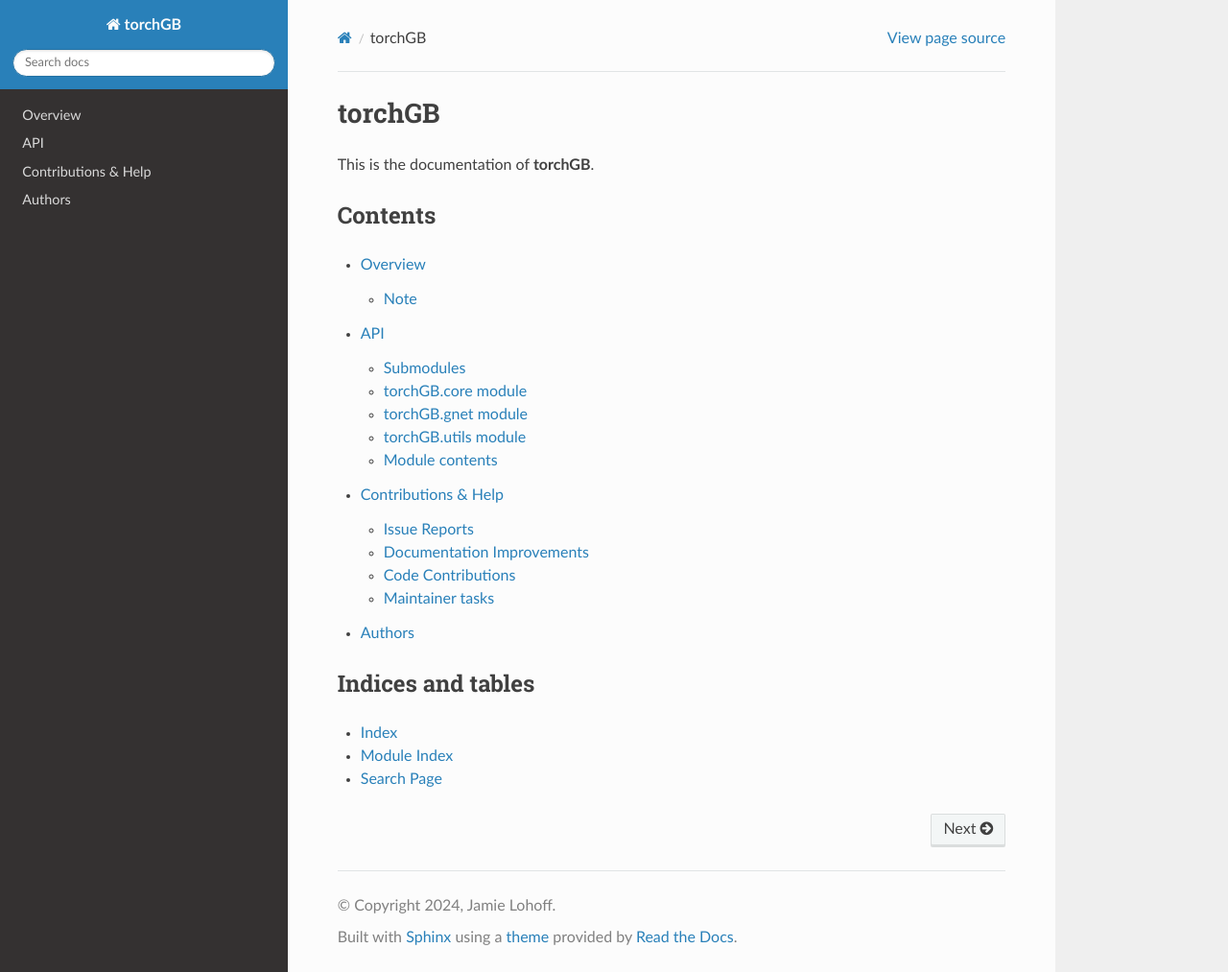
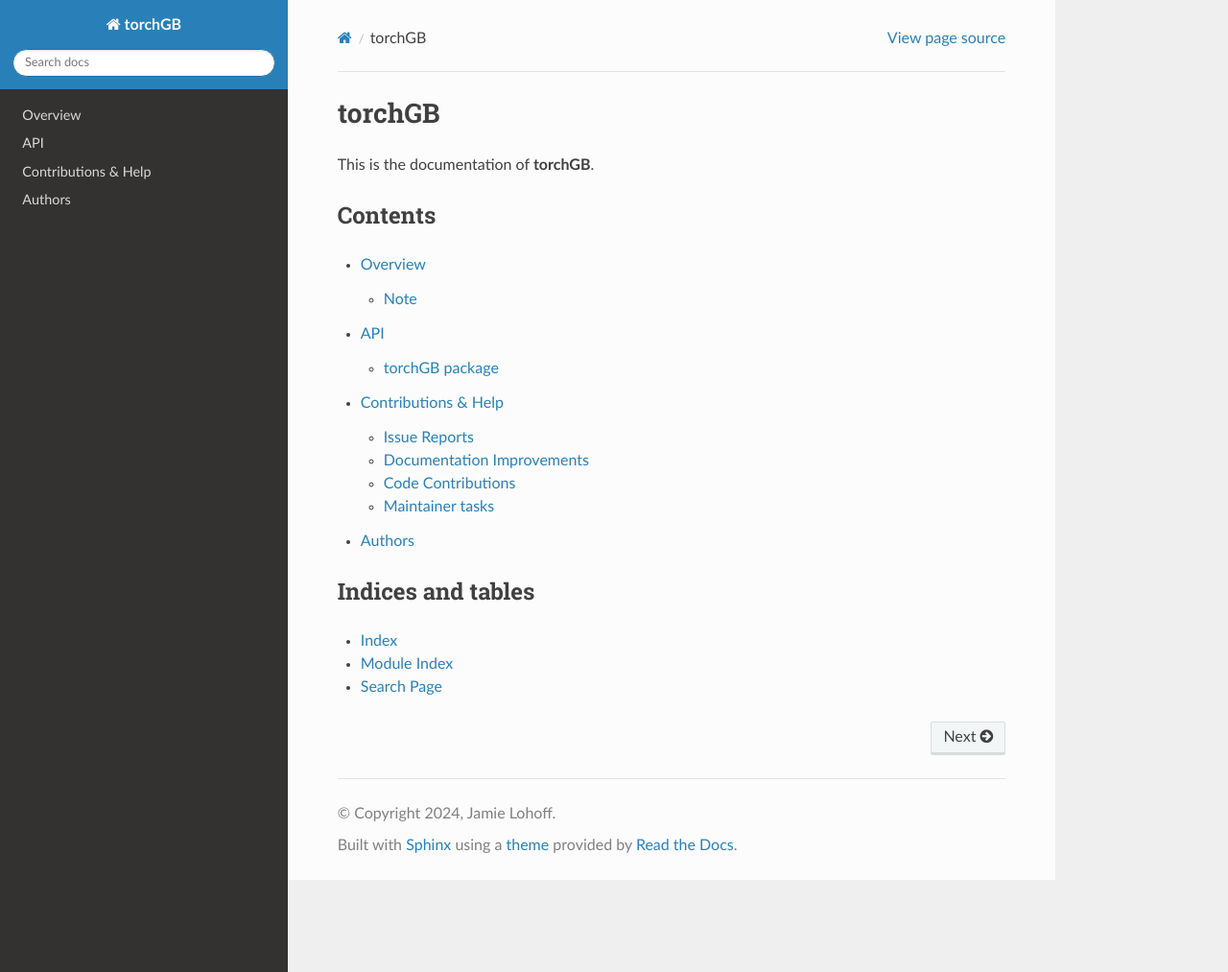
Before and after one commit to jamielohoff/torchGB, a Sphinx documentation site: the page built from docs/index.rst, in a window 1280 px wide and 1013 px high. Shown: the whole window at 96% size. Built offline with Sphinx 7.4.7 and the Read the Docs theme 3.1.0, drawn with Linux system fonts in a browser that asks for light colours.

Commit message:
Building...

```diff
--- a/docs/index.rst
+++ b/docs/index.rst
@@ -11,7 +11,7 @@
    :maxdepth: 2
 
     Overview <readme>
-    API <source/torchGB>
+    API <api/modules>
     Contributions & Help <contributing>
     Authors <authors>
 
--- a/docs/source/torchGB.rst
+++ /dev/null
@@ -1,37 +0,0 @@
-torchGB package
-===============
-
-Submodules
-----------
-
-torchGB.core module
--------------------
-
-.. automodule:: torchGB.core
-   :members:
-   :undoc-members:
-   :show-inheritance:
-
-torchGB.gnet module
--------------------
-
-.. automodule:: torchGB.gnet
-   :members:
-   :undoc-members:
-   :show-inheritance:
-
-torchGB.utils module
---------------------
-
-.. automodule:: torchGB.utils
-   :members:
-   :undoc-members:
-   :show-inheritance:
-
-Module contents
----------------
-
-.. automodule:: torchGB
-   :members:
-   :undoc-members:
-   :show-inheritance:
```
Also changed, not shown: docs/source/modules.rst (deleted, +0 -7 lines).
